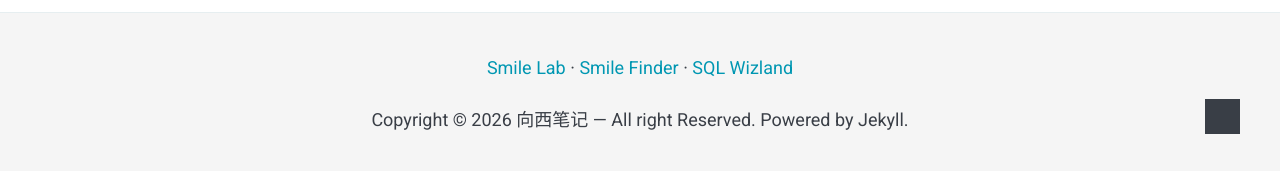
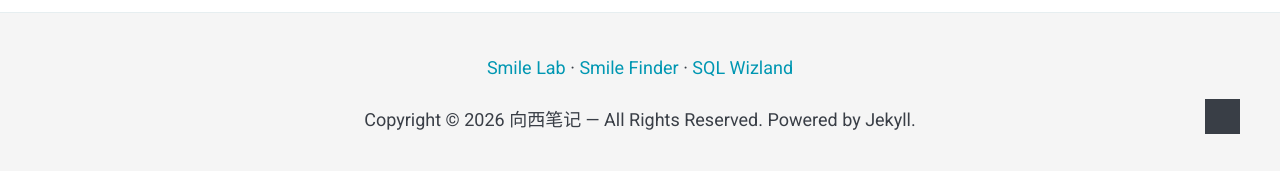
Before and after one commit to xiangxinotes/xiangxinotes.github.io, a Jekyll site: the page built from index.html, in a window 1280 px wide and 900 px high, scrolled down 3346 px. Shown: the part 726-897 px from the top of the window. Built offline with Jekyll 4.4.1, drawn with Linux system fonts in a browser that asks for light colours; nearby versions of some CDN libraries; the list of posts is cut into pages by our own code.

Commit message:
update wording

```diff
--- a/_includes/footer.html
+++ b/_includes/footer.html
@@ -11,7 +11,7 @@
 {% include projects-footer.html %}
 {%- endif %}
 <!-- {% include contact-link.html %} -->
-    <div class="copyright">Copyright &copy; {{site.time | date: '%Y'}} <a href="/">{{ site.title }}</a> — All right Reserved. Powered by <a href="https://jekyllrb.com/">Jekyll</a>.</div>
+    <div class="copyright">Copyright &copy; {{site.time | date: '%Y'}} <a href="/">{{ site.title }}</a> — All Rights Reserved. Powered by <a href="https://jekyllrb.com/">Jekyll</a>.</div>
 </div>
 </footer>
 <!-- end footer -->
```
